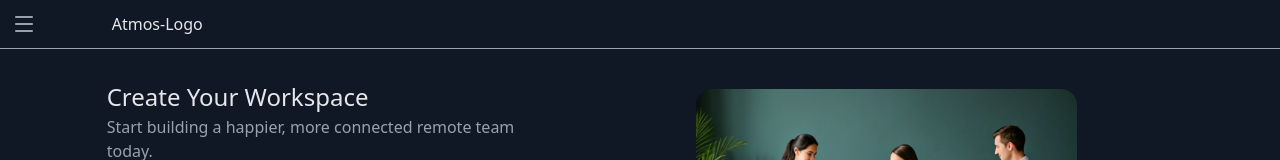
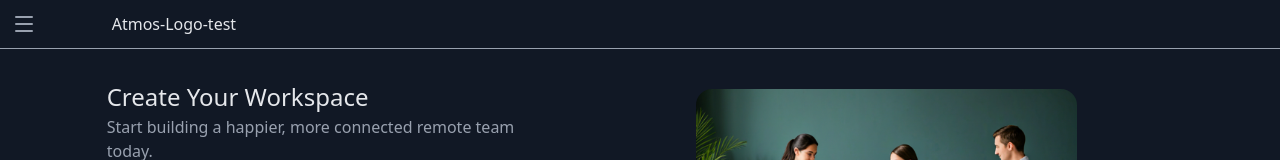
Before and after one commit to milan-2025/atmos-frontend-typescript, a React (Vite) app: page / in a window 1280 px wide. Shown: the top 160 px of the page. Built offline with nearby package versions, Linux system fonts and the light colour scheme.

Commit message:
test push

```diff
--- a/src/components/my-components/Navbar.tsx
+++ b/src/components/my-components/Navbar.tsx
@@ -12,7 +12,7 @@ const Navbar: React.FC = () => {
         </div>
         <div className="flex flex-row w-full justify-center">
           <div className="flex w-10/12 ml-[-3.5em] text-gray-200 font-medium">
-            Atmos-Logo
+            Atmos-Logo-test
           </div>
         </div>
       </nav>
```
Also changed, not shown: 1 other file (tests, documents, lock files or other folders).
